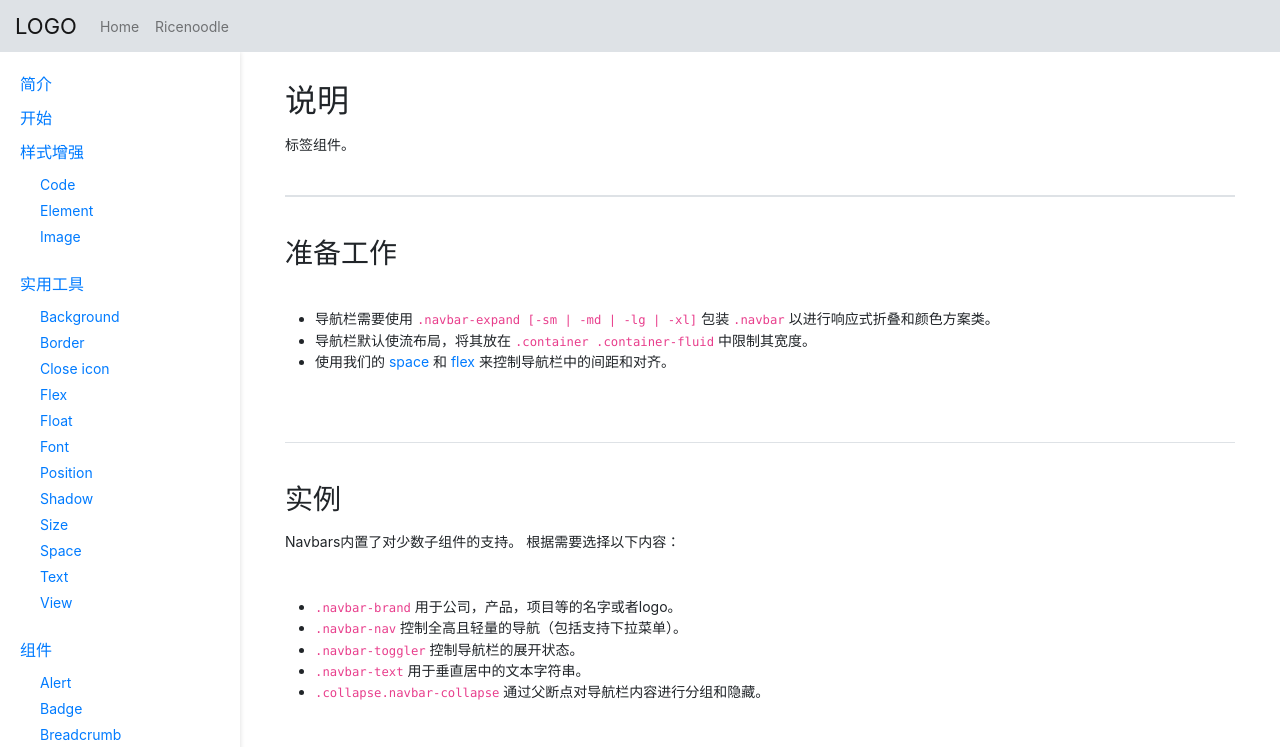
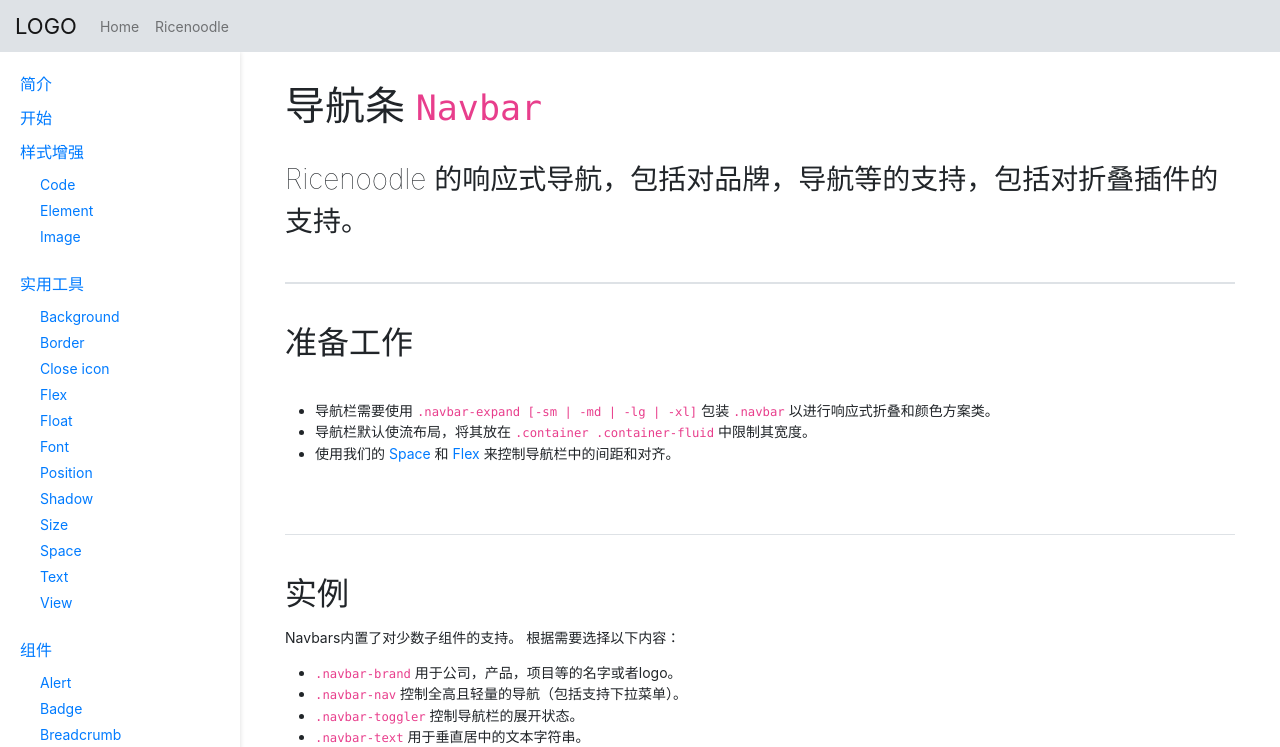
Before and after one commit to yayocn/yayocn-web, a React app: page /ricenoodle/components/navbar in a window 1280 px wide. Shown: the top 747 px of the page. Built offline with nearby package versions, Linux system fonts and the light colour scheme.

Commit message:
improve navbar

```diff
--- a/src/view/ricenoodle/components/Navbar.js
+++ b/src/view/ricenoodle/components/Navbar.js
@@ -53,7 +53,7 @@ export default class Navbar extends Component {
   createExtendCode = () => {
     let code = `<div class="collapse" id="navbarToggleExternalContent">
   <div class="bg-dark p-20">
-    <h5 class="text-white h4">Collapsed content</h5>
+    <h5 class="text-white h3">Collapsed content</h5>
     <span class="text-muted">Toggleable via the navbar brand.</span>
   </div>
 </div>
@@ -69,23 +69,23 @@ export default class Navbar extends Component {
   render () {
     return (
       <PageWrapper>
-        <h2>说明</h2>
-        <p>标签组件。</p>
+        <h1>导航条 <code>Navbar</code></h1>
+        <p className="font-2x font-100">Ricenoodle 的响应式导航，包括对品牌，导航等的支持，包括对折叠插件的支持。</p>
 
         <div className="divider divider-bold divider-lg"></div>
 
-        <h3>准备工作</h3>
+        <h2>准备工作</h2>
         <ul className="p-30">
           <li>导航栏需要使用 <code>.navbar-expand [-sm | -md | -lg | -xl]</code> 包装 <code>.navbar</code> 以进行响应式折叠和颜色方案类。</li>
           <li>导航栏默认使流布局，将其放在 <code>.container .container-fluid</code> 中限制其宽度。</li>
-          <li>使用我们的 <a href="/ricenoodle/utilities/space">space</a> 和 <a href="/ricenoodle/utilities/flex">flex</a> 来控制导航栏中的间距和对齐。</li>
+          <li>使用我们的 <a href="/ricenoodle/utilities/space">Space</a> 和 <a href="/ricenoodle/utilities/flex">Flex</a> 来控制导航栏中的间距和对齐。</li>
         </ul>
 
         <div className="divider divider-lg"></div>
 
-        <h3>实例</h3>
+        <h2>实例</h2>
         <p>Navbars内置了对少数子组件的支持。 根据需要选择以下内容：</p>
-        <ul className="p-30">
+        <ul className="ph-30">
           <li><code>.navbar-brand</code> 用于公司，产品，项目等的名字或者logo。</li>
           <li><code>.navbar-nav</code> 控制全高且轻量的导航（包括支持下拉菜单）。 </li>
           <li><code>.navbar-toggler</code> 控制导航栏的展开状态。</li>
@@ -151,7 +151,7 @@ export default class Navbar extends Component {
 
         <div className="divider divider-lg"></div>
 
-        <h3>主题</h3>
+        <h2>主题</h2>
         <p>主题分 <code>.nav-light</code> 和 <code>.nav-dark</code>, 在此基础上添加 <code>.bg- [ primary | secondary | ...]</code>。</p>
         <div className={classnames(style['util-badge'])}>
           <div className="row">
@@ -248,8 +248,8 @@ export default class Navbar extends Component {
 
         <div className="divider divider-lg"></div>
 
-        <h3>展开</h3>
-        <p>有时您希望使用折叠插件触发页面上其他位置的隐藏内容。 因为我们的插件适用于 id 和数据目标匹配，所以很容易完成！</p>
+        <h2>展开</h2>
+        <p>有时您希望使用折叠插件触发页面上其他位置的隐藏内容。 因为我们的插件适用于 <code>id</code> 和数据目标匹配，所以很容易完成！</p>
         <div className={classnames(style['util-badge'])}>
           <div className="row">
             <div className="col-12">
@@ -259,7 +259,7 @@ export default class Navbar extends Component {
                     <div className="col-12">
                       <div className="collapse" id="navbarToggleExternalContent">
                         <div className="bg-dark p-20">
-                          <h5 className="text-white h4">Collapsed content</h5>
+                          <h5 className="text-white h3">Collapsed content</h5>
                           <span className="text-muted">Toggleable via the navbar brand.</span>
                         </div>
                       </div>
```
